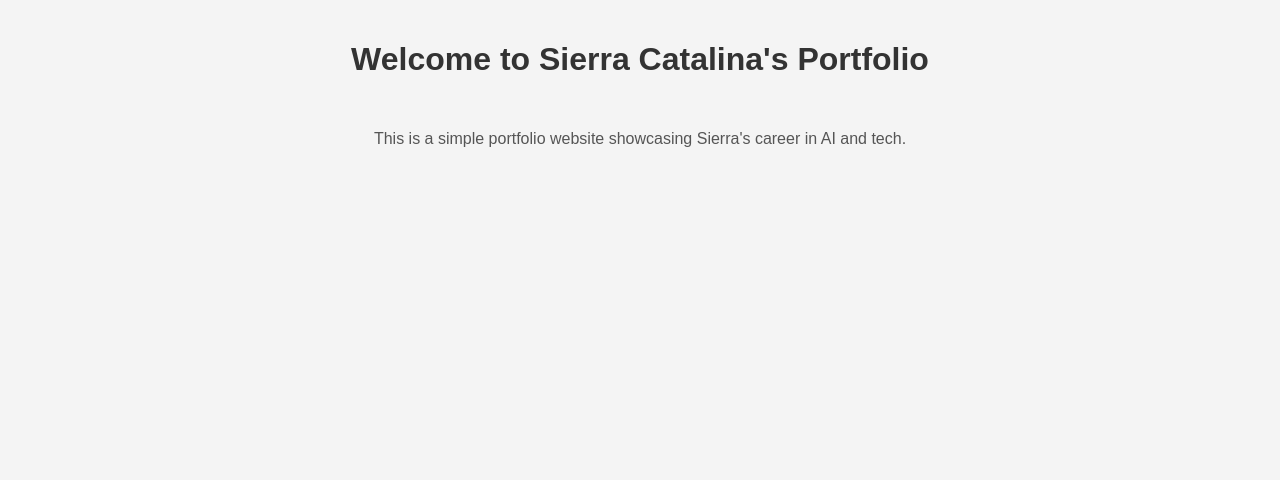
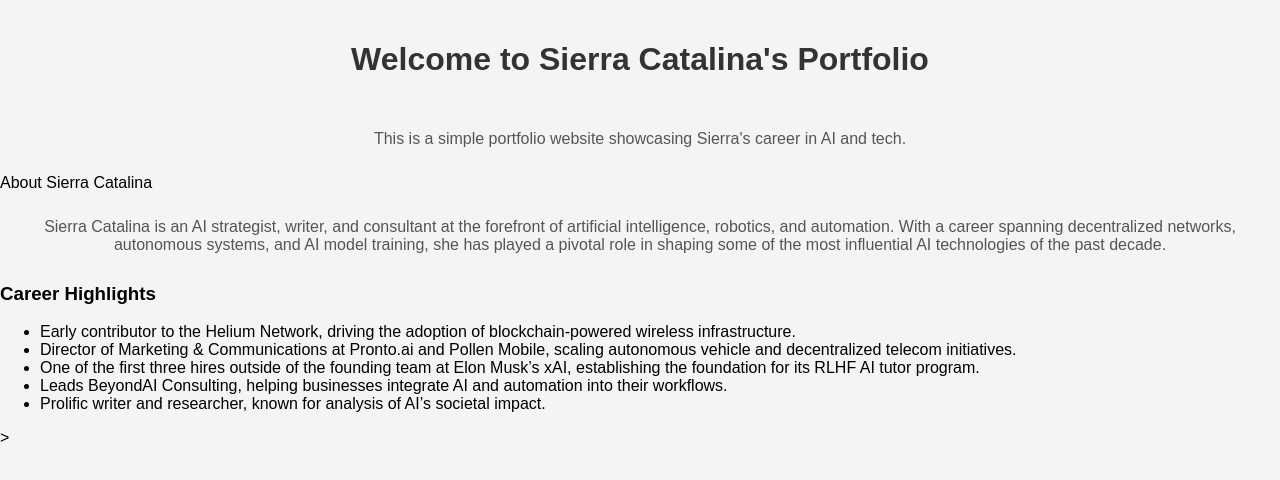
Before and after one commit to sierracatalina/portfolio-website, a plain HTML site: page index.html in a window 1280 px wide. Drawn offline with Linux system fonts and the light colour scheme.

Commit message:
Update index.html

```diff
--- a/index.html
+++ b/index.html
@@ -8,6 +8,17 @@
 </head>
 <body>
     <h1>Welcome to Sierra Catalina's Portfolio</h1>
-    <p>This is a simple portfolio website showcasing Sierra's career in AI and tech.</p>
+    <p>This is a simple portfolio website showcasing Sierra's career in AI and tech.</p
+                                                                                        <h2>About Sierra Catalina</h2>
+<p>Sierra Catalina is an AI strategist, writer, and consultant at the forefront of artificial intelligence, robotics, and automation. With a career spanning decentralized networks, autonomous systems, and AI model training, she has played a pivotal role in shaping some of the most influential AI technologies of the past decade.</p>
+
+<h3>Career Highlights</h3>
+<ul>
+    <li>Early contributor to the Helium Network, driving the adoption of blockchain-powered wireless infrastructure.</li>
+    <li>Director of Marketing & Communications at Pronto.ai and Pollen Mobile, scaling autonomous vehicle and decentralized telecom initiatives.</li>
+    <li>One of the first three hires outside of the founding team at Elon Musk’s xAI, establishing the foundation for its RLHF AI tutor program.</li>
+    <li>Leads BeyondAI Consulting, helping businesses integrate AI and automation into their workflows.</li>
+    <li>Prolific writer and researcher, known for analysis of AI’s societal impact.</li>
+</ul>>
 </body>
 </html>
```
